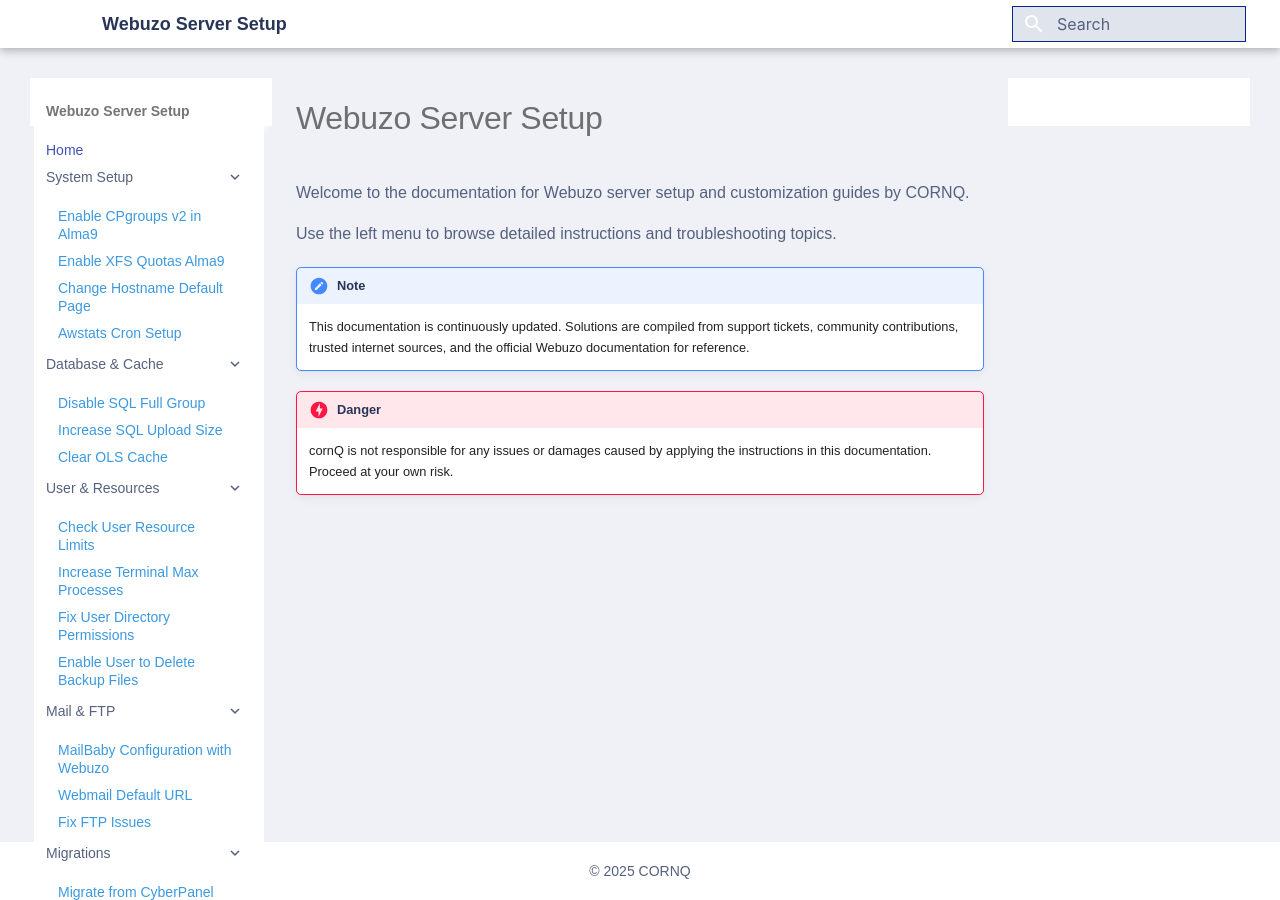
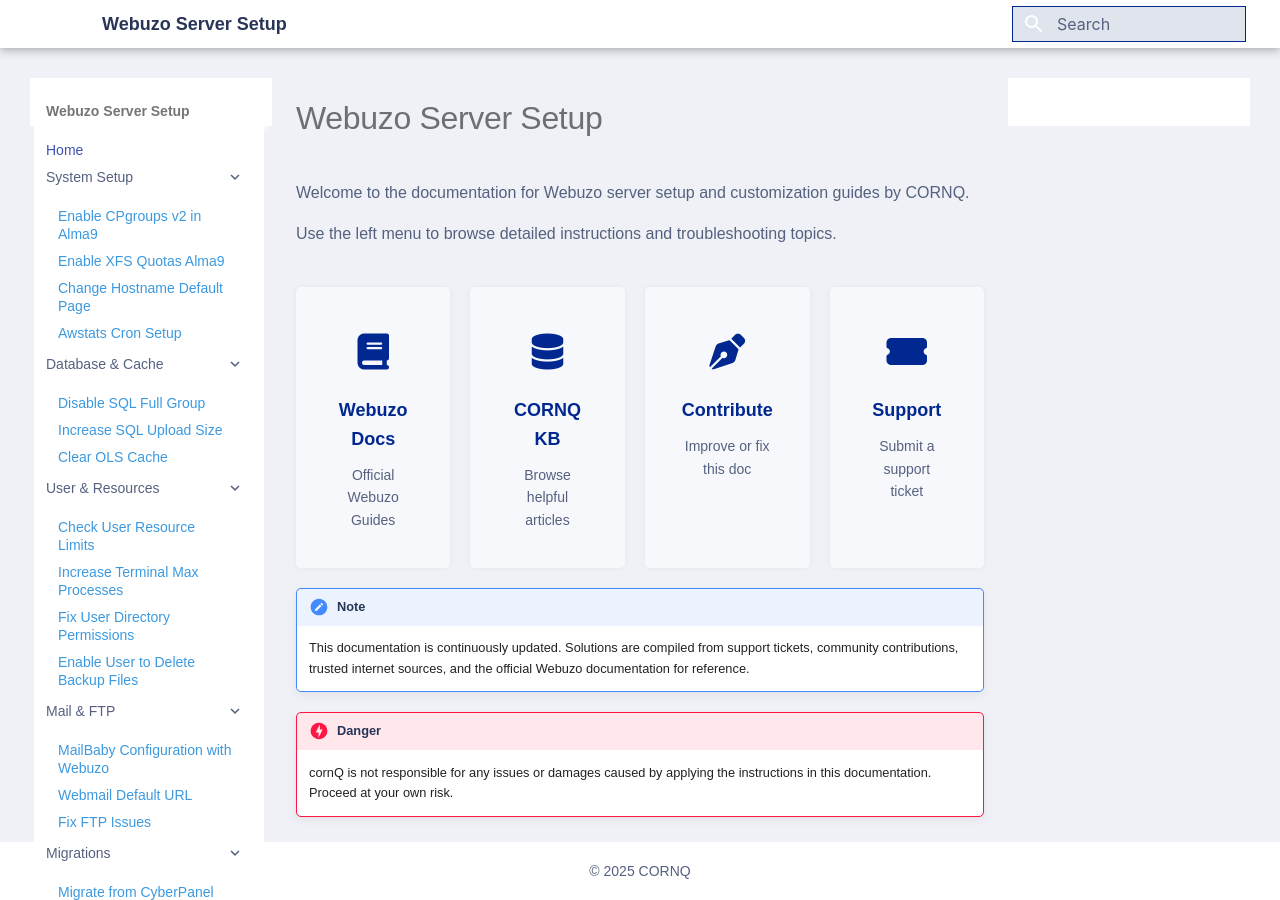
Before and after one commit to cornQ/webuzo-server-setup, an MkDocs documentation site: the page built from docs/index.md, in a window 1280 px wide. Built offline with MkDocs 1.6.1 and Material for MkDocs 9.7.7, drawn with Linux system fonts in a browser that asks for light colours; some web fonts are replaced.

Commit message:
grid view added

```diff
--- a/docs/css/style.css
+++ b/docs/css/style.css
@@ -7,6 +7,7 @@
   --color-link-hover: #012891;
   --font-base: "Nanuto", sans-serif;
   --footer-bg-color--dark: #00000000;
+  --color-grid-box-bg: #F7F8FB;
 
 }
 
@@ -101,3 +102,43 @@
   font-weight: bold;
   color: var(--color-heading);
 }
+
+
+/* Grid view  start */
+
+.grid-container {
+  display: grid;
+  grid-template-columns: repeat(4, 1fr);
+  gap: 20px;
+  margin-top: 40px;
+}
+.grid-box {
+  background-color: var(--color-grid-box-bg);
+  border: 2px solid var(--color-grid-box-bg);
+  border-radius: 5px;
+  box-shadow: 0 0 6px 0 rgba(0, 0, 0, .05);
+  padding: 35px;
+  text-align: center;
+  transition: 0.3s;
+}
+.grid-box:hover {
+  background-color: #fff;
+  border-color: var(--color-link-hover);
+}
+.grid-icon {
+  font-size: 36px;
+  color: var(--color-link-hover);
+  margin-bottom: 15px;
+}
+.grid-title {
+  font-weight: bold;
+  color: var(--color-link-hover);
+  font-size: 18px;
+  margin-bottom: 10px;
+}
+.grid-subtitle {
+  color: var(--color-text);
+  font-size: 14px;
+}
+
+/* Grid view  end */
--- a/docs/index.md
+++ b/docs/index.md
@@ -5,6 +5,31 @@
 Use the left menu to browse detailed instructions and troubleshooting topics.
 
 
+<link href="https://cdnjs.cloudflare.com/ajax/libs/font-awesome/6.5.0/css/all.min.css" rel="stylesheet">
+
+<div class="grid-container">
+  <div class="grid-box">
+    <div class="grid-icon"><i class="fas fa-book"></i></div>
+    <div class="grid-title">Webuzo Docs</div>
+    <div class="grid-subtitle">Official Webuzo Guides</div>
+  </div>
+  <div class="grid-box">
+    <div class="grid-icon"><i class="fas fa-database"></i></div>
+    <div class="grid-title">CORNQ KB</div>
+    <div class="grid-subtitle">Browse helpful articles</div>
+  </div>
+  <div class="grid-box">
+    <div class="grid-icon"><i class="fas fa-pen-nib"></i></div>
+    <div class="grid-title">Contribute</div>
+    <div class="grid-subtitle">Improve or fix this doc</div>
+  </div>
+  <div class="grid-box">
+    <div class="grid-icon"><i class="fas fa-ticket-alt"></i></div>
+    <div class="grid-title">Support</div>
+    <div class="grid-subtitle">Submit a support ticket</div>
+  </div>
+</div>
+
 !!! note
     This documentation is continuously updated. Solutions are compiled from support tickets, community contributions, trusted internet sources, and the official Webuzo documentation for reference.
 
```
